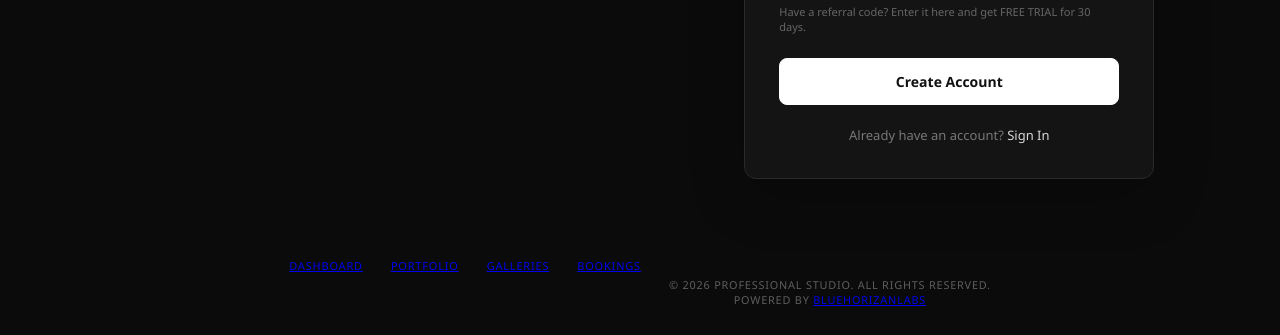
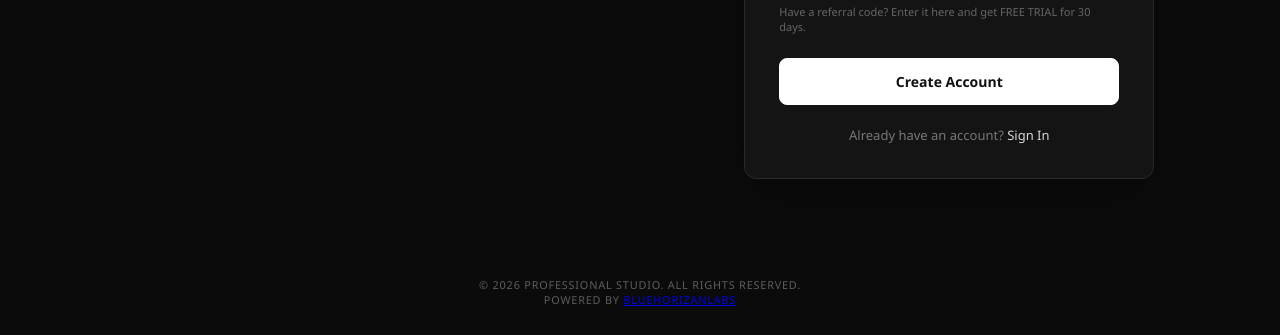
Before and after one commit to Blue-Horizan-Labs/PROFESSIONAL-STUDIO, a website: page auth/signup.html in a window 1280 px wide. Shown: the part 624-959 px from the top of the page. Drawn offline with Linux system fonts and the light colour scheme.

Commit message:
removed demo page links from signup page

```diff
--- a/auth/signup.html
+++ b/auth/signup.html
@@ -741,10 +741,6 @@
     </main>
 
     <footer class="auth-footer" aria-label="Professional Studio features">
-       <a href="/user.html"><span>Dashboard</span></a>
-        <a href="/client.html"><span>Portfolio</span></a>
-        <a href="/clientgallery.html"><span>Galleries</span></a>
-       <a href="/bookingMng.html"><span>Bookings</span></a>
 
           <div class="footer-bottom">
 
```
